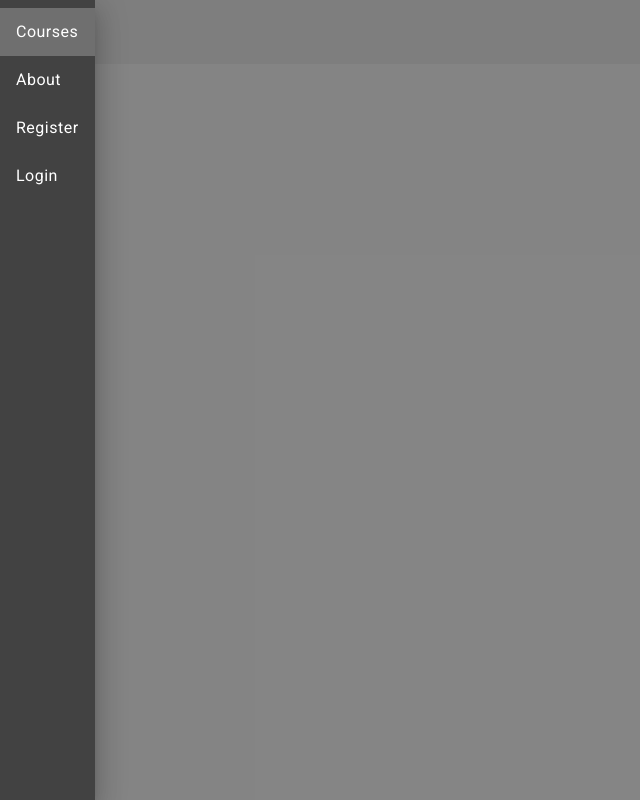
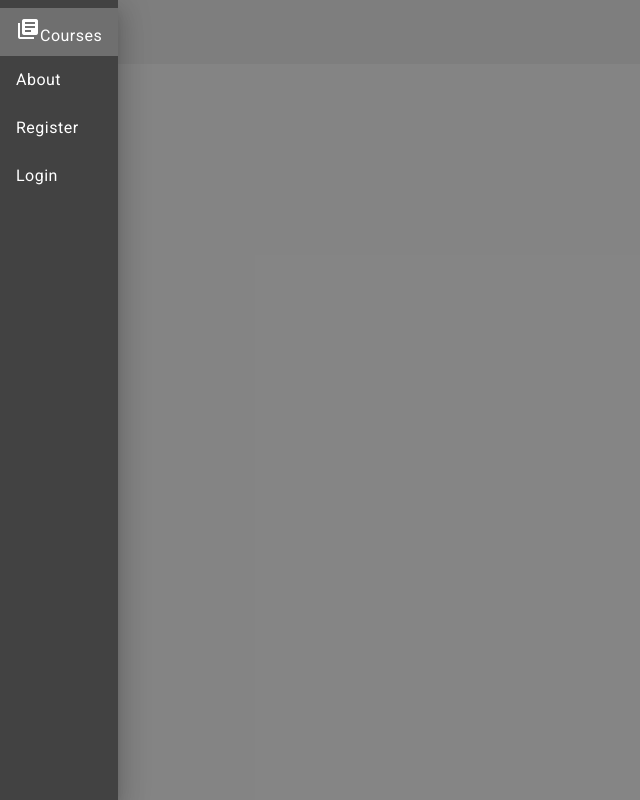
Before and after one commit to payne/upload2, an Angular app: page / in a window 1280 px wide. Both pictures are taken after a click on the button "menu". Shown: the whole page, without its empty margins (0-640 px from the left). Built offline with nearby package versions, Linux system fonts and the light colour scheme.

Commit message:
Added an icon.

```diff
--- a/src/app/app.component.html
+++ b/src/app/app.component.html
@@ -4,7 +4,10 @@
     <!--
     -->
     <mat-nav-list (click)="sidenav.close()">
-      <a mat-list-item routerLink="/" routerLinkActive="active">Courses</a>
+      <a mat-list-item routerLink="/" routerLinkActive="active">
+        <mat-icon>library_books</mat-icon>
+        <span>Courses</span>
+      </a>
       <a mat-list-item routerLink="/about" routerLinkActive="active">About</a>
       <a mat-list-item>Register</a>
       <a mat-list-item>Login</a>
```
